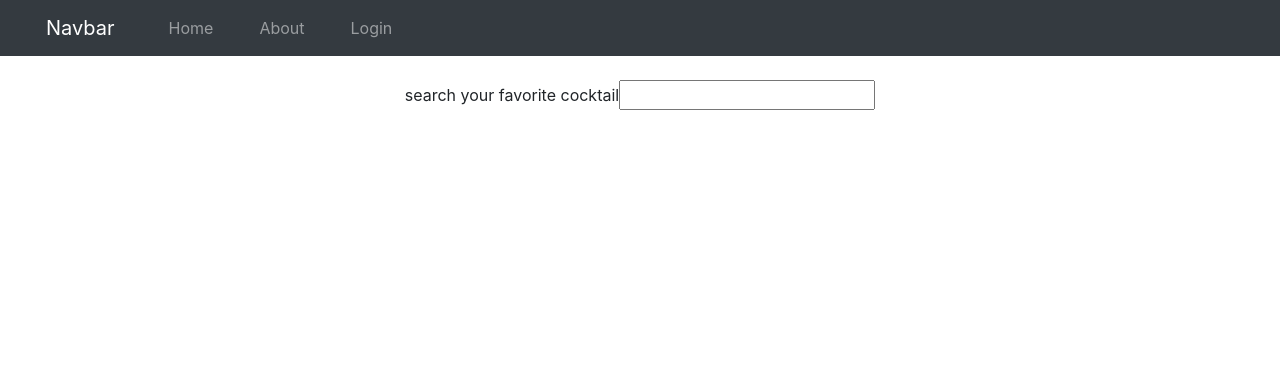
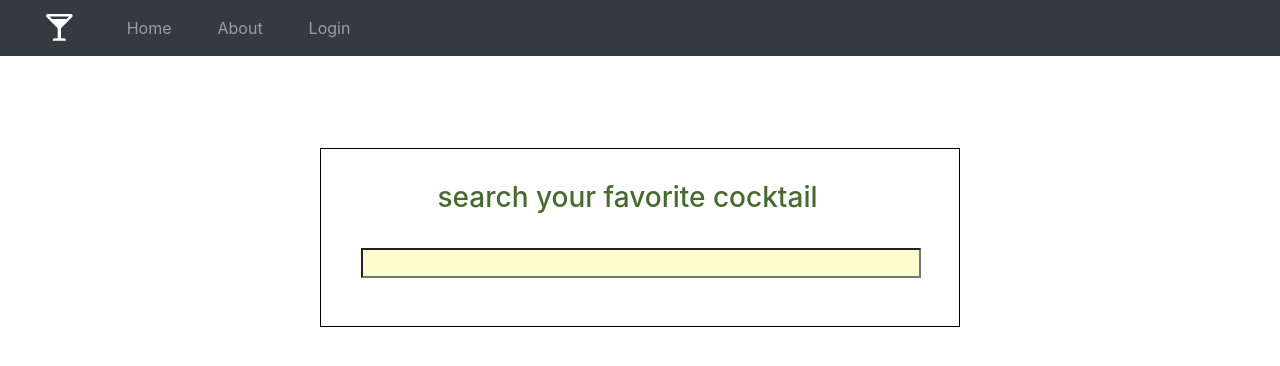
Before and after one commit to MBennettLowe/cocktails, a React (Create React App) app: page / in a window 1280 px wide. Shown: the top 366 px of the page. Built offline with nearby package versions, Linux system fonts and the light colour scheme.

Commit message:
Added Form & Icons

```diff
--- a/package.json
+++ b/package.json
@@ -3,6 +3,9 @@
   "version": "0.1.0",
   "private": true,
   "dependencies": {
+    "@fortawesome/fontawesome-svg-core": "^1.2.32",
+    "@fortawesome/free-solid-svg-icons": "^5.15.1",
+    "@fortawesome/react-fontawesome": "^0.1.12",
     "@testing-library/jest-dom": "^5.11.5",
     "@testing-library/react": "^11.1.2",
     "@testing-library/user-event": "^12.2.2",
@@ -10,6 +13,7 @@
     "react": "^17.0.1",
     "react-bootstrap": "^1.4.0",
     "react-dom": "^17.0.1",
+    "react-fontawesome": "^1.7.1",
     "react-scripts": "4.0.0",
     "web-vitals": "^0.2.4"
   },
--- a/src/App.js
+++ b/src/App.js
@@ -5,6 +5,9 @@ import Nav from 'react-bootstrap/Nav';
 import Form from 'react-bootstrap/Form';
 import { Button } from 'react-bootstrap';
 import FormControl from 'react-bootstrap/FormControl';
+import { FontAwesomeIcon } from '@fortawesome/react-fontawesome'
+import {faGlassMartiniAlt} from '@fortawesome/free-solid-svg-icons'
+
 
 
 
@@ -15,7 +18,10 @@ function App() {
     <div className="App">
       <div>
         <Navbar className="navHeader" bg="dark" variant="dark">
-          <Navbar.Brand className="navStyle" href="#home">Navbar</Navbar.Brand >
+
+          <Navbar.Brand className="navStyle" href="#home"> <FontAwesomeIcon  size='lg' icon={faGlassMartiniAlt} />
+
+          </Navbar.Brand >
           <Nav className="mr-auto">
         <Nav.Link className="navStyle" href="#home">Home</Nav.Link>
         <Nav.Link className="navStyle" href="#features">About</Nav.Link>
@@ -31,20 +37,21 @@ function App() {
 
 
         <div>
-          <form>
-            <label>
-              search your favorite cocktail
-            </label>
-            <input type="text" name="name" id="name"></input>
-          </form>
-        </div>
-      </div>
+          <form className="formbox">
+            <div className="formlayout">
+              <label className="formstyle">
+                <h3>search your favorite cocktail</h3>
 
 
+              </label>
+               <p><input className="formcolor" type="text" name="name" id="name"></input></p>
 
+            </div>
+          </form>
 
-
+      </div>
+      </div>
   );
-}
+  }
 
 export default App;
--- a/src/index.css
+++ b/src/index.css
@@ -19,7 +19,31 @@ code {
 
 .navHeader {
   text-align: float!important;
+  margin-bottom: 68px;
 }
 .App {
   text-align: center;
 }
+
+.formstyle {
+  margin-right: 25px;
+  color: #476a2e;
+  margin-bottom: 25px;
+  font-weight: 600;
+}
+
+.formlayout {
+  text-align: center;
+}
+
+.formbox {
+  padding: 2rem 2.5rem;
+  border: 1px solid black;
+  width: 640px;
+  margin: auto;
+}
+
+.formcolor {
+  background-color: #fffdd0;
+  width: 560px;
+}
```
Also changed, not shown: 1 other file (tests, documents, lock files or other folders).
